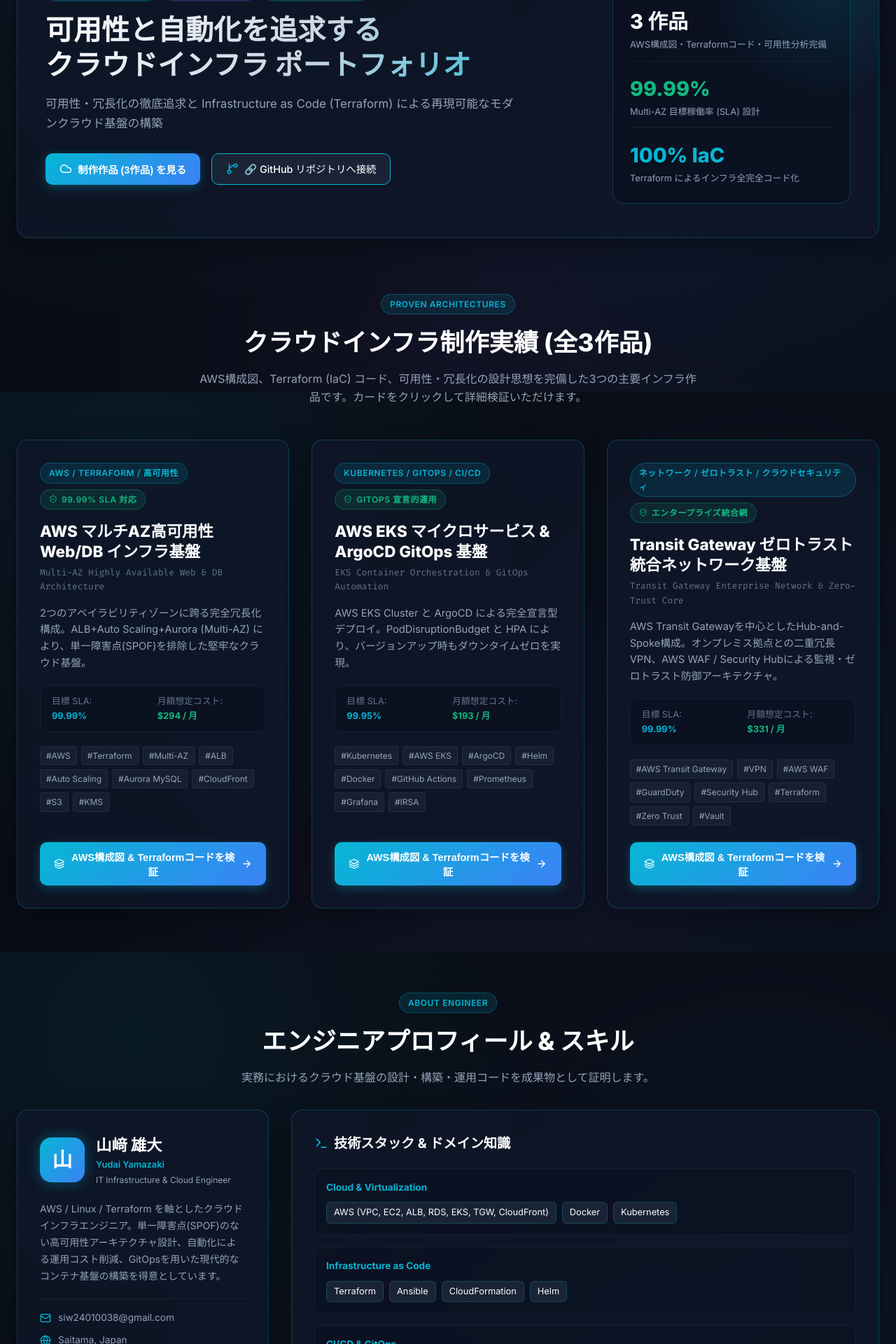
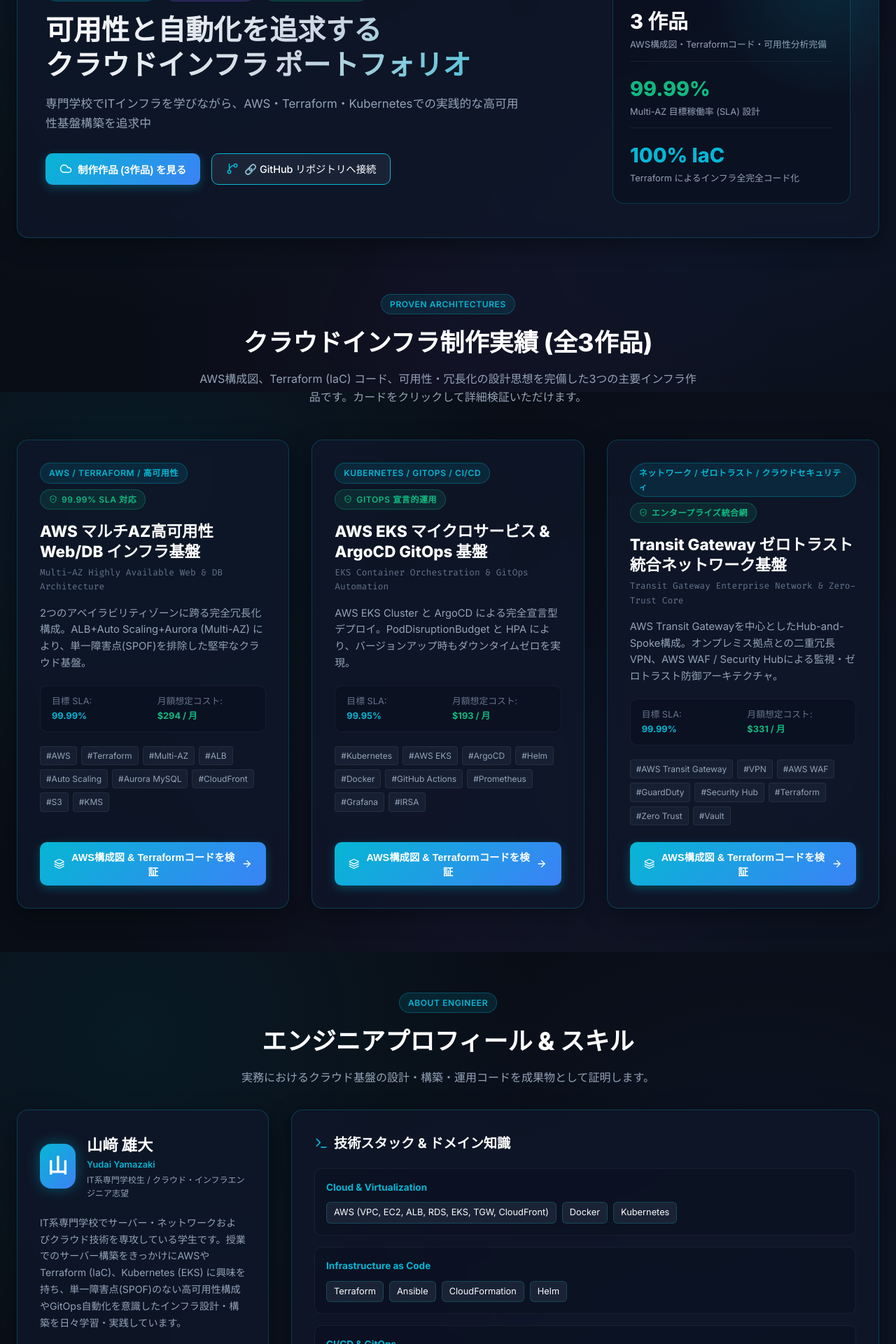
Before and after one commit to siw24010038-ui/infra-portfolio, a React (Vite) app: page / in a window 1280 px wide. Shown: the part 240-2160 px from the top of the page at 70% size. Built offline with nearby package versions, Linux system fonts and the light colour scheme.

Commit message:
docs: update profile bio to reflect vocational school student background

```diff
--- a/src/data/projectsData.js
+++ b/src/data/projectsData.js
@@ -613,9 +613,9 @@
 export const engineerProfile = {
   name: "山﨑 雄大",
   nameEnglish: "Yudai Yamazaki",
-  role: "IT Infrastructure & Cloud Engineer",
-  tagline: "可用性・冗長化の徹底追求と Infrastructure as Code (Terraform) による再現可能なモダンクラウド基盤の構築",
-  bio: "AWS / Linux / Terraform を軸としたクラウドインフラエンジニア。単一障害点(SPOF)のない高可用性アーキテクチャ設計、自動化による運用コスト削減、GitOpsを用いた現代的なコンテナ基盤の構築を得意としています。",
+  role: "IT系専門学校生 / クラウド・インフラエンジニア志望",
+  tagline: "専門学校でITインフラを学びながら、AWS・Terraform・Kubernetesでの実践的な高可用性基盤構築を追求中",
+  bio: "IT系専門学校でサーバー・ネットワークおよびクラウド技術を専攻している学生です。授業でのサーバー構築をきっかけにAWSやTerraform (IaC)、Kubernetes (EKS) に興味を持ち、単一障害点(SPOF)のない高可用性構成やGitOps自動化を意識したインフラ設計・構築を日々学習・実践しています。",
   location: "Saitama, Japan",
   socials: {
     github: "https://github.com/siw24010038-ui/infra-portfolio",
```
Also changed, not shown: 1 other file (tests, documents, lock files or other folders).
